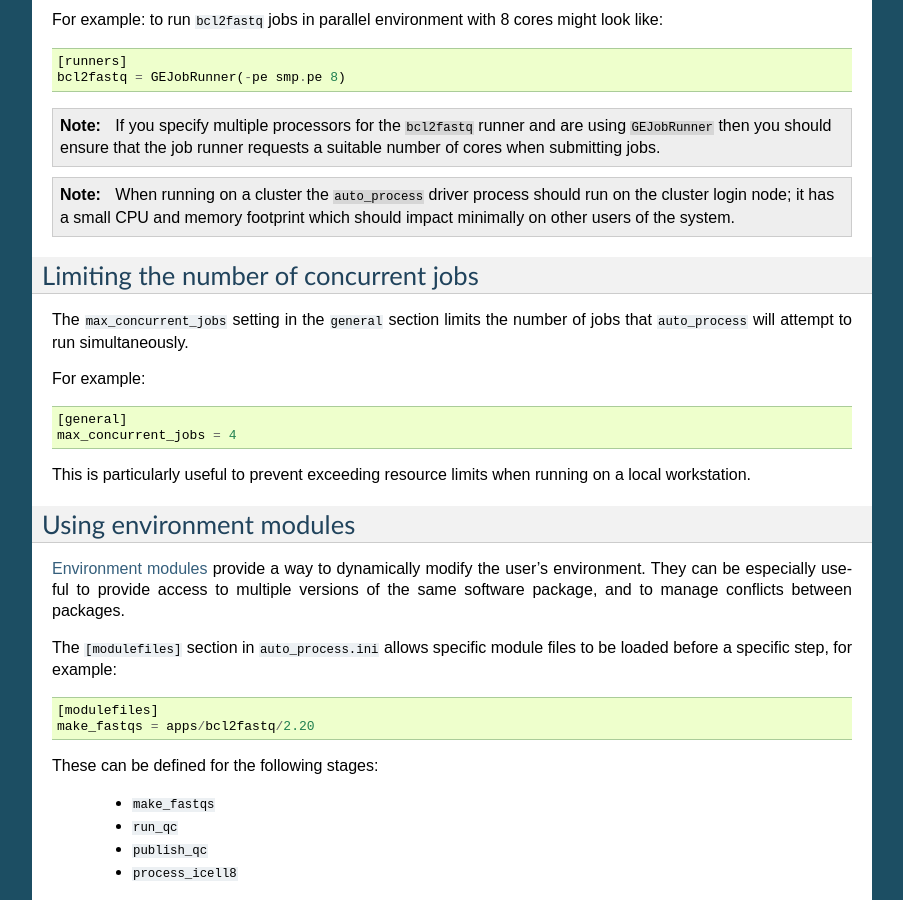
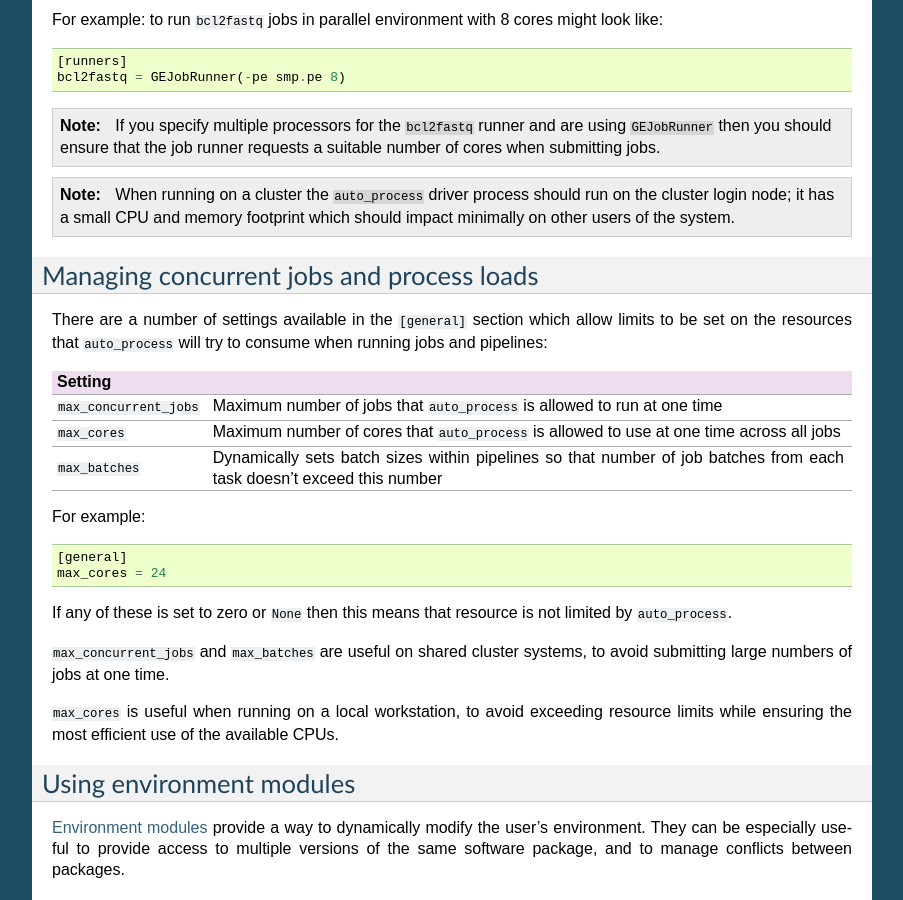
Before and after one commit to fls-bioinformatics-core/auto_process_ngs, a Sphinx documentation site: the page built from docs/source/configuration.rst, in a window 1280 px wide and 900 px high, scrolled down 3642 px. Shown: the whole window, without its empty margins (198-1101 px from the left). Built offline with Sphinx 7.4.7, drawn with Linux system fonts in a browser that asks for light colours; some of the changed text lies outside the part shown.

Commit message:
settings: add new 'max_batches' setting to 'general' section.

```diff
--- a/docs/source/configuration.rst
+++ b/docs/source/configuration.rst
@@ -285,23 +285,45 @@ with 8 cores might look like:
 
 .. _limiting_number_of_jobs:
 
---------------------------------------
-Limiting the number of concurrent jobs
---------------------------------------
+------------------------------------------
+Managing concurrent jobs and process loads
+------------------------------------------
 
-The ``max_concurrent_jobs`` setting in the ``general`` section
-limits the number of jobs that ``auto_process`` will attempt to
-run simultaneously.
+There are a number of settings available in the ``[general]``
+section which allow limits to be set on the resources that
+``auto_process`` will try to consume when running jobs and
+pipelines:
+
+======================= =============================================
+Setting
+======================= =============================================
+``max_concurrent_jobs`` Maximum number of jobs that ``auto_process``
+                        is allowed to run at one time
+``max_cores``           Maximum number of cores that ``auto_process``
+                        is allowed to use at one time across all
+                        jobs
+``max_batches``         Dynamically sets batch sizes within pipelines
+                        so that number of job batches from each task
+                        doesn't exceed this number
+======================= =============================================
 
 For example:
 
 ::
 
     [general]
-    max_concurrent_jobs = 4
+    max_cores = 24
 
-This is particularly useful to prevent exceeding resource limits
-when running on a local workstation.
+If any of these is set to zero or ``None`` then this means
+that resource is not limited by ``auto_process``.
+
+``max_concurrent_jobs`` and ``max_batches`` are useful on
+shared cluster systems, to avoid submitting large numbers of
+jobs at one time.
+
+``max_cores`` is useful when running on a local workstation,
+to avoid exceeding resource limits while ensuring the most
+efficient use of the available CPUs.
 
 .. _environment_modules:
 
```
Also changed, not shown: 3 other files.
